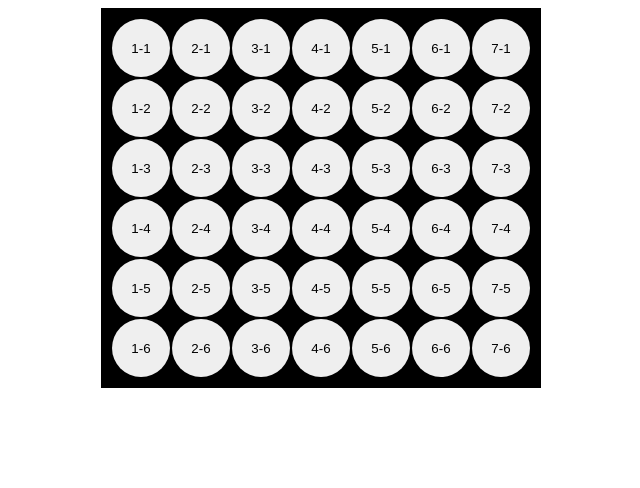
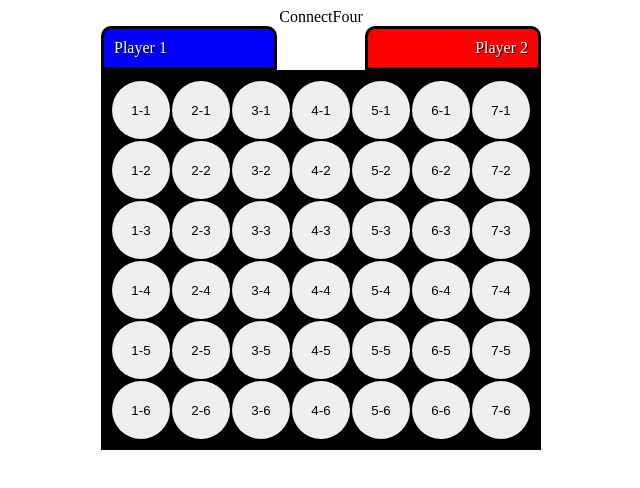
Before and after one commit to justinawcs/connectFOUR, a plain HTML site: page index.html in a window 1280 px wide. Shown: the whole page, without its empty margins (319-959 px from the left). Drawn offline with nearby package versions, Linux system fonts and the light colour scheme.

Commit message:
Add title and turn labels

```diff
--- a/index.html
+++ b/index.html
@@ -16,7 +16,12 @@
 </head>
 
 <body onload="draw_board(7,6)">
-<div id="board">
+<div id="top">
+    <div class="info">ConnectFour</div>
+    <div class="player player1">Player 1</div>
+    <div class="player player2">Player 2</div>
+</div>
+<div id="board" class="board">
 <!--  <button class="item" id="item-1" type="button" data-bingo=""
           onclick="select('item-1')">1</button>
 -->
--- a/style.css
+++ b/style.css
@@ -1,4 +1,4 @@
-#board {
+.board {
   display: grid;
   grid-template-columns: repeat(7, 60px);
   grid-template-rows: 60px repeat(5, 60px);
@@ -9,7 +9,7 @@
   margin-right: auto;
   background-color: black;
 }
-#board button{
+.board button{
   border: none;
   text-decoration: none;
   display: inline-block;
@@ -27,3 +27,36 @@
 .blue{
   background-color: blue;
 }
+
+#top{
+    margin: 0 auto;
+    text-align: center;
+    width: 440px;
+}
+
+.player{
+    margin: 0 auto;
+    padding: 10px;
+    color: white;
+    text-shadow: 1px 1px black;
+}
+
+.player1{
+    width: 150px;
+    float: left;
+    text-align: left;
+    border: 3px solid black;
+    border-radius: 10px 10px 0 0;
+    background: blue;
+}
+.player2{
+    width: 150px;
+    float: right;
+    text-align: right;
+    border: 3px solid black;
+    border-radius: 10px 10px 0 0;
+    background: red;
+}
+.wait{
+    opacity: .15;
+}
```
